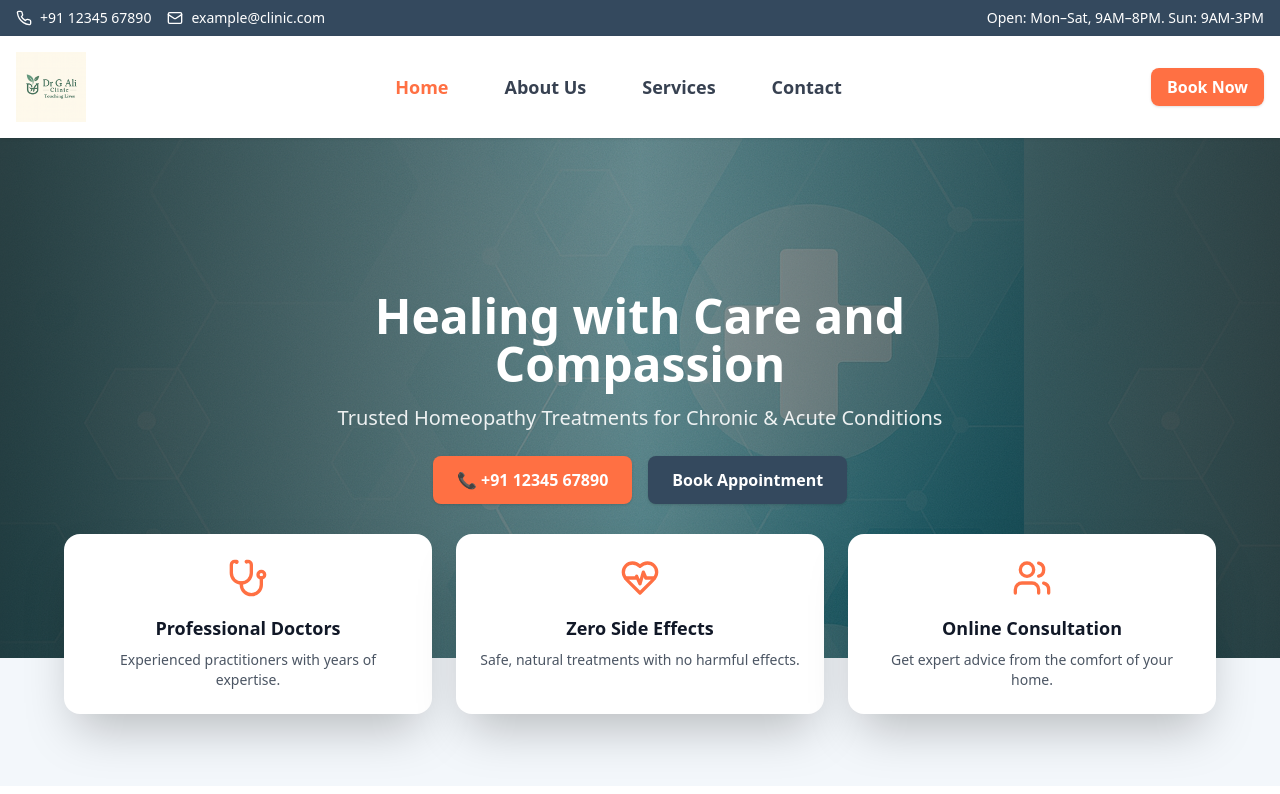
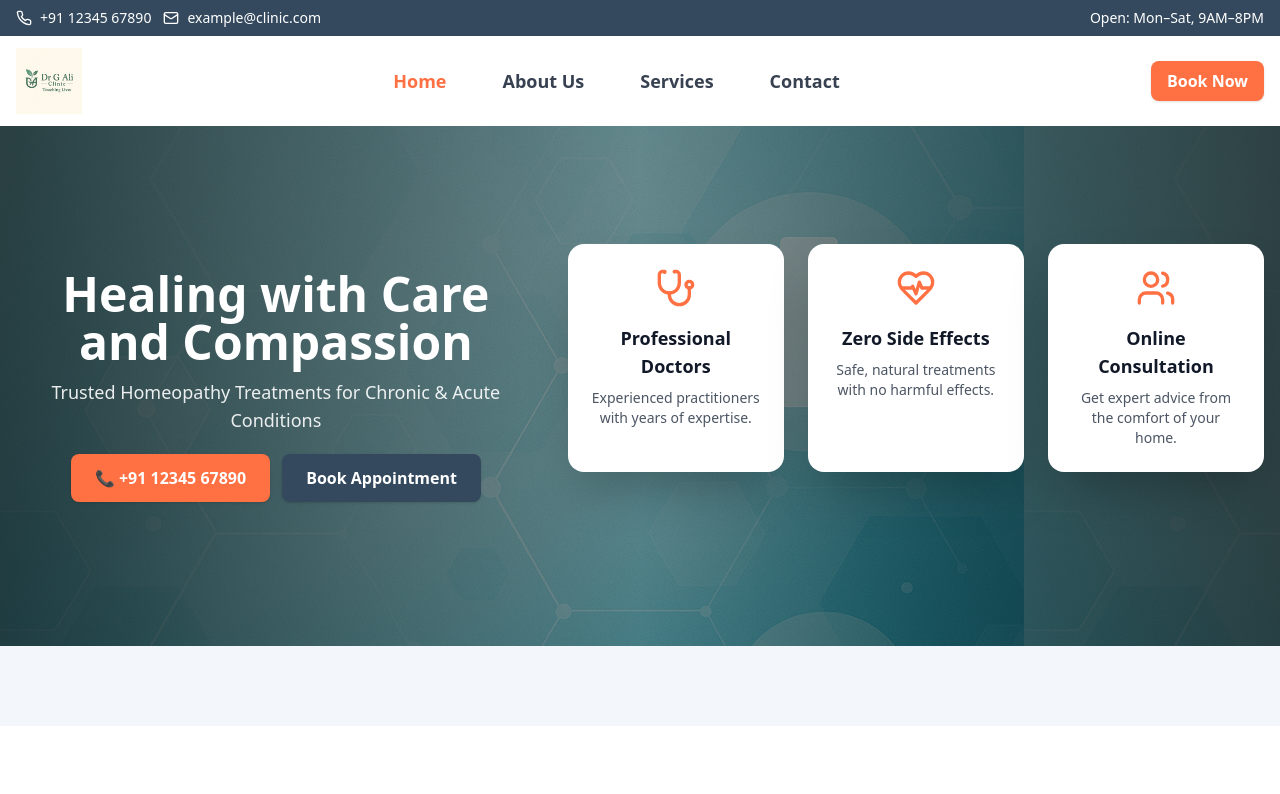
Before and after one commit to sal2306/clinic-website, a Next.js app: page / in a window 1280 px wide. Shown: the top 794 px of the page. Built offline with nearby package versions, Linux system fonts and the light colour scheme.

Commit message:
Add inital code

```diff
--- a/app/components/Navbar.js
+++ b/app/components/Navbar.js
@@ -1,10 +1,14 @@
 "use client"
 import Link from "next/link"
+import Image from "next/image"
 import { usePathname } from "next/navigation"
-import Image from "next/image"
+import { useState } from "react"
+import { Menu, X } from "lucide-react"
 
 export default function Navbar() {
   const pathname = usePathname()
+  const [open, setOpen] = useState(false)
+
   const nav = [
     { name: "Home", href: "/" },
     { name: "About Us", href: "/about" },
@@ -13,30 +17,29 @@ export default function Navbar() {
   ]
 
   return (
-    <header className="bg-white shadow sticky top-0 z-50">
-      <div className="max-w-7xl mx-auto flex items-center justify-between px-4 py-4">
+    <>
+      <header className="bg-white shadow z-50">
+        <div className="max-w-7xl mx-auto flex items-center justify-between px-4 py-3">
           {/* Logo Left */}
-        <Link href="/" className="flex items-center">
+          <Link href="/" className="flex items-center z-50">
             <Image
               src="/images/logo.png"
               alt="Dr G Ali Clinic Logo"
-            width={70}
-            height={70}
+              width={66}
+              height={66}
               className="object-contain"
             />
           </Link>
 
-        {/* Nav Center */}
-        <nav className="flex-1">
+          {/* Nav Center (desktop) */}
+          <nav className="hidden md:flex flex-1 justify-center">
             <ul className="flex justify-center space-x-8">
               {nav.map((item) => (
                 <li key={item.href}>
                   <Link
                     href={item.href}
                     className={`px-3 py-2 rounded-md text-lg font-bold ${
-                    pathname === item.href
-                      ? "text-accent"
-                      : "text-gray-700 hover:text-primary"
+                      pathname === item.href ? "text-accent" : "text-gray-700 hover:text-primary"
                     }`}
                   >
                     {item.name}
@@ -46,16 +49,65 @@ export default function Navbar() {
             </ul>
           </nav>
 
-        {/* Right placeholder (optional button) */}
-        <div className="hidden md:block">
+          {/* Right: CTA / mobile menu button */}
+          <div className="flex items-center gap-3">
             <a
               href="/contact"
-            className="px-4 py-2 bg-accent text-white rounded-lg font-semibold shadow hover:bg-orange-600 transition"
+              className="hidden md:inline-block px-4 py-2 bg-accent text-white rounded-lg font-semibold shadow hover:bg-orange-600 transition"
             >
               Book Now
             </a>
+
+            {/* Mobile menu button */}
+            <button
+              className="md:hidden p-2 rounded-md text-gray-700"
+              aria-label="Open menu"
+              onClick={() => setOpen(true)}
+            >
+              <Menu className="w-6 h-6" />
+            </button>
           </div>
         </div>
       </header>
+
+      {/* Mobile menu overlay */}
+      {open && (
+        <div className="fixed inset-0 bg-black/60 z-50">
+          <div className="absolute top-0 right-0 mt-4 mr-4">
+            <button onClick={() => setOpen(false)} className="p-2 bg-white rounded-full">
+              <X className="w-6 h-6 text-gray-700" />
+            </button>
+          </div>
+
+          <div className="flex items-center justify-center h-full">
+            <ul className="bg-white w-11/12 max-w-sm rounded-xl p-8 space-y-6 text-center">
+              {nav.map((item) => (
+                <li key={item.href}>
+                  <Link
+                    href={item.href}
+                    onClick={() => setOpen(false)}
+                    className={`block text-xl font-bold ${
+                      pathname === item.href ? "text-accent" : "text-gray-700"
+                    }`}
+                  >
+                    {item.name}
+                  </Link>
+                </li>
+              ))}
+
+              <li className="pt-2">
+                <a
+                  href="/contact"
+                  onClick={() => setOpen(false)}
+                  className="inline-block px-6 py-3 bg-accent text-white rounded-lg font-semibold"
+                >
+                  Book Appointment
+                </a>
+              </li>
+            </ul>
+          </div>
+        </div>
+      )}
+    </>
   )
 }
--- a/app/components/TopBar.js
+++ b/app/components/TopBar.js
@@ -4,16 +4,16 @@ import { Phone, Mail } from "lucide-react"
 export default function TopBar() {
   return (
     <div className="bg-primary text-white text-sm">
-      <div className="max-w-7xl mx-auto flex justify-between items-center px-4 py-2">
-        <div className="flex items-center space-x-4">
-          <a href="tel:+911234567890" className="flex items-center gap-2">
+      <div className="max-w-7xl mx-auto flex flex-col md:flex-row justify-between items-center px-4 py-2 gap-2">
+        <div className="flex items-center space-x-3 text-xs md:text-sm">
+          <a href="tel:+911234567890" className="flex items-center gap-2 hover:text-accent">
             <Phone className="w-4 h-4" /> <span>+91 12345 67890</span>
           </a>
-          <a href="mailto:example@clinic.com" className="flex items-center gap-2">
+          <a href="mailto:example@clinic.com" className="flex items-center gap-2 hover:text-accent">
             <Mail className="w-4 h-4" /> <span>example@clinic.com</span>
           </a>
         </div>
-        <div>Open: Mon–Sat, 9AM–8PM. Sun: 9AM-3PM</div>
+        <div className="text-xs md:text-sm">Open: Mon–Sat, 9AM–8PM</div>
       </div>
     </div>
   )
--- a/app/globals.css
+++ b/app/globals.css
@@ -30,3 +30,10 @@ body {
     margin-top: 1rem;
   }
 }
+/* ensure hero buttons don't overflow on tiny screens */
+@media (max-width: 480px) {
+  .hero-cta-full { width: 100% !important; display:block; }
+}
+
+/* ensure mobile menu overlay covers everything */
+.mobile-menu-overlay { z-index: 9999; }
--- a/app/page.js
+++ b/app/page.js
@@ -4,21 +4,9 @@ import Carousel from "./components/Carousel"
 
 export default function Home() {
   const features = [
-    {
-      title: "Professional Doctors",
-      desc: "Experienced practitioners with years of expertise.",
-      icon: "Stethoscope",
-    },
-    {
-      title: "Zero Side Effects",
-      desc: "Safe, natural treatments with no harmful effects.",
-      icon: "HeartPulse",
-    },
-    {
-      title: "Online Consultation",
-      desc: "Get expert advice from the comfort of your home.",
-      icon: "Users",
-    },
+    { title: "Professional Doctors", desc: "Experienced practitioners with years of expertise.", icon: "Stethoscope" },
+    { title: "Zero Side Effects", desc: "Safe, natural treatments with no harmful effects.", icon: "HeartPulse" },
+    { title: "Online Consultation", desc: "Get expert advice from the comfort of your home.", icon: "Users" }
   ]
 
   const preview = services.slice(0, 3)
@@ -27,48 +15,44 @@ export default function Home() {
     <>
       {/* HERO */}
       <section
-        className="relative h-[65vh] flex items-center justify-center text-center"
+        className="relative h-[50vh] md:h-[65vh] flex items-center justify-center text-center"
         style={{ backgroundImage: "url('/images/backgrounds/bg-hero.jpg')" }}
       >
         {/* Gradient overlay */}
         <div className="absolute inset-0 bg-gradient-to-r from-black/70 via-black/40 to-black/70"></div>
 
         <div className="relative z-10 max-w-3xl mx-auto px-6">
-          <h1 className="text-4xl md:text-5xl font-bold text-white mb-4">
+          <h1 className="text-3xl md:text-4xl lg:text-5xl font-bold text-white mb-3">
             Healing with Care and Compassion
           </h1>
-          <p className="text-lg md:text-xl mb-6 text-white/90">
+          <p className="text-sm md:text-lg mb-5 text-white/90">
             Trusted Homeopathy Treatments for Chronic & Acute Conditions
           </p>
-          <div className="flex flex-col sm:flex-row items-center justify-center gap-4">
+
+          <div className="flex flex-col sm:flex-row items-center justify-center gap-3">
             <a
               href="tel:+911234567890"
-              className="px-6 py-3 bg-accent text-white font-semibold rounded-lg shadow hover:bg-orange-600 transition"
+              className="w-full sm:w-auto text-center px-6 py-3 bg-accent text-white font-semibold rounded-lg shadow hover:bg-orange-600 transition"
             >
               📞 +91 12345 67890
             </a>
             <a
               href="/contact"
-              className="px-6 py-3 bg-primary text-white font-semibold rounded-lg shadow hover:bg-blue-700 transition"
+              className="w-full sm:w-auto text-center px-6 py-3 bg-primary text-white font-semibold rounded-lg shadow hover:bg-blue-700 transition"
             >
               Book Appointment
             </a>
           </div>
         </div>
 
-        {/* Floating feature cards */}
-        <div className="absolute left-0 right-0 -bottom-14 px-4">
-          <div className="max-w-6xl mx-auto grid grid-cols-1 md:grid-cols-3 gap-6">
+        {/* Floating feature cards - only float on md+ */}
+        <div className="px-4">
+          <div className="max-w-6xl mx-auto grid grid-cols-1 md:grid-cols-3 gap-6 md:relative md:-mt-14">
             {features.map((f, i) => {
               const Icon = Icons[f.icon]
               return (
-                <div
-                  key={i}
-                  className="bg-white p-6 rounded-2xl shadow-2xl text-center transform hover:-translate-y-2 transition"
-                >
-                  <div className="flex justify-center mb-4">
-                    {Icon ? <Icon className="w-10 h-10 text-accent" /> : null}
-                  </div>
+                <div key={i} className="bg-white p-6 rounded-2xl shadow-2xl text-center transform hover:-translate-y-2 transition">
+                  <div className="flex justify-center mb-4">{Icon ? <Icon className="w-10 h-10 text-accent" /> : null}</div>
                   <h3 className="font-semibold text-lg">{f.title}</h3>
                   <p className="text-sm text-gray-600 mt-2">{f.desc}</p>
                 </div>
@@ -78,49 +62,35 @@ export default function Home() {
         </div>
       </section>
 
-      {/* Spacer so cards aren’t cut off */}
-      <div className="h-24 md:h-32"></div>
+      {/* SMALL spacer (cards now sit naturally) */}
+      <div className="h-8 md:h-20"></div>
 
       {/* Events Carousel */}
-      <section className="py-16 bg-white">
+      <section className="py-12 md:py-16 bg-white">
         <div className="max-w-6xl mx-auto px-6">
-          <h2 className="text-3xl font-bold text-center text-primary mb-6">
-            Social Events & Awareness Programs
-          </h2>
+          <h2 className="text-2xl md:text-3xl font-bold text-center text-primary mb-6">Moments from Our Clinic</h2>
           <Carousel />
         </div>
       </section>
 
       {/* Services Preview */}
-      <section className="py-16 bg-subtle">
+      <section className="py-12 md:py-16 bg-subtle">
         <div className="max-w-6xl mx-auto px-6">
-          <h2 className="text-3xl font-bold text-center text-primary mb-6">
-            Our Key Services
-          </h2>
+          <h2 className="text-2xl md:text-3xl font-bold text-center text-primary mb-6">Our Key Services</h2>
           <div className="grid md:grid-cols-3 gap-6">
             {preview.map((s, idx) => {
               const Icon = Icons[s.icon]
               return (
-                <div
-                  key={idx}
-                  className="bg-white p-6 rounded-xl shadow hover:shadow-xl transition transform hover:-translate-y-2 text-center"
-                >
-                  <div className="flex justify-center mb-4">
-                    {Icon ? <Icon className="w-10 h-10 text-accent" /> : null}
-                  </div>
+                <div key={idx} className="bg-white p-6 rounded-xl shadow hover:shadow-xl transition transform hover:-translate-y-2 text-center">
+                  <div className="flex justify-center mb-4">{Icon ? <Icon className="w-10 h-10 text-accent" /> : null}</div>
                   <h3 className="font-semibold text-lg">{s.title}</h3>
                   <p className="text-sm text-gray-600 mt-2">{s.desc}</p>
                 </div>
               )
             })}
           </div>
-          <div className="text-center mt-8">
-            <a
-              href="/services"
-              className="px-6 py-3 bg-accent text-white rounded-lg font-semibold"
-            >
-              View All Services
-            </a>
+          <div className="text-center mt-6">
+            <a href="/services" className="px-6 py-3 bg-accent text-white rounded-lg font-semibold">View All Services</a>
           </div>
         </div>
       </section>
```
Lines whose indentation alone changed are shown as unchanged.
